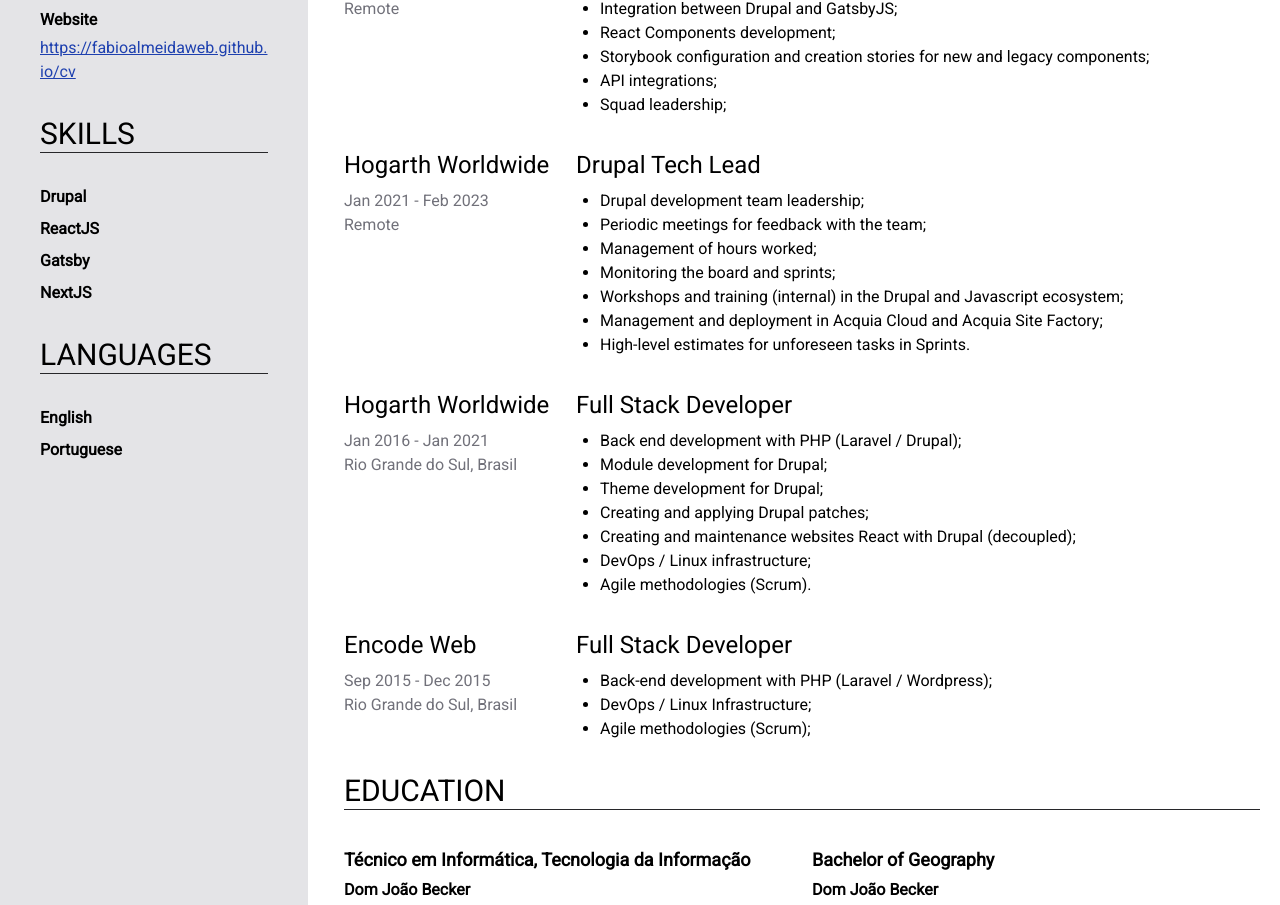
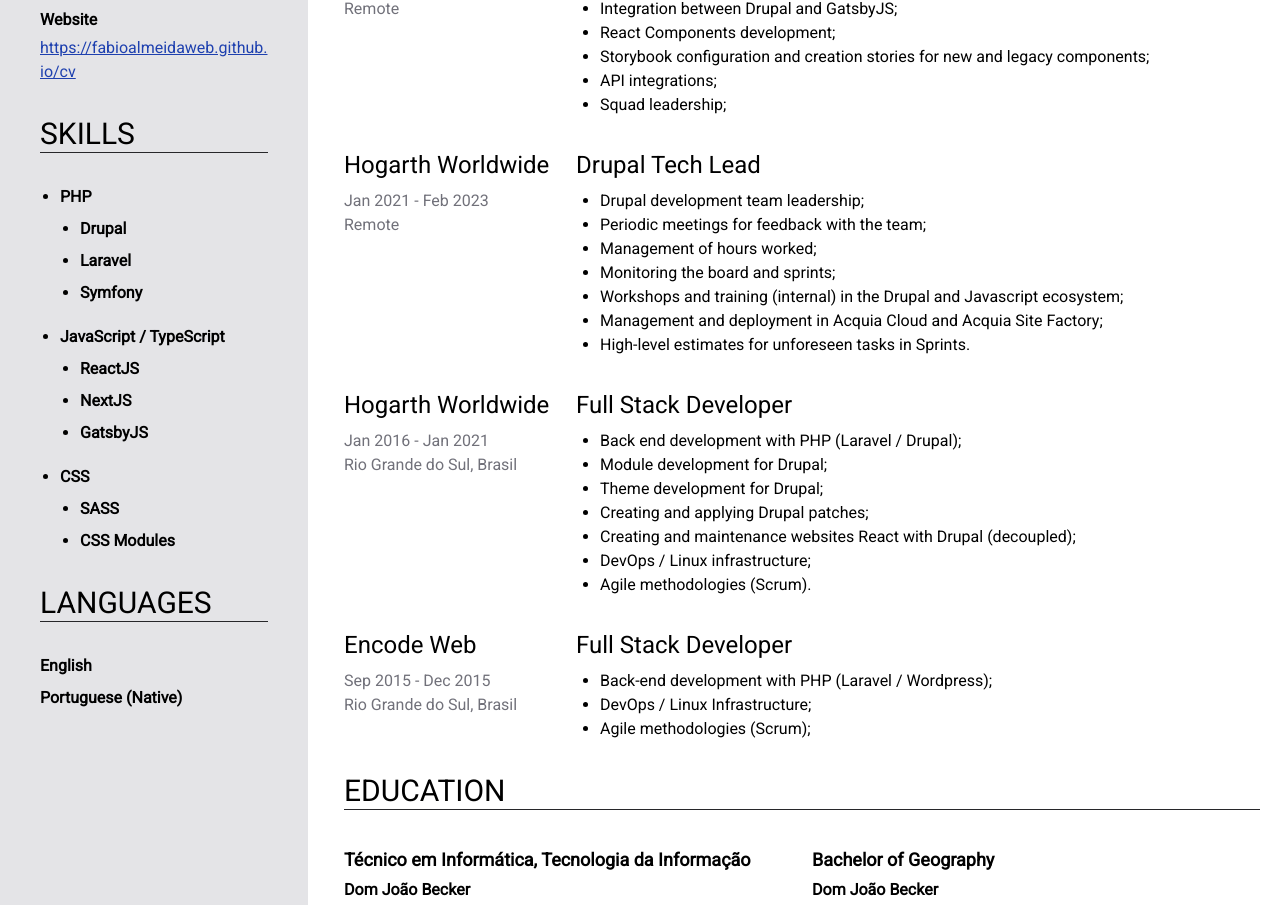
Before and after one commit to fabioalmeidaweb/cv, a Next.js app: page / in a window 1280 px wide. Shown: the part 693-1598 px from the top of the page. Built offline with nearby package versions, Linux system fonts and the light colour scheme.

Commit message:
task: add skills and fix types

```diff
--- a/data/cv/english.yaml
+++ b/data/cv/english.yaml
@@ -28,22 +28,27 @@
 skills:
   label: Skills
   values:
-    - label: Drupal
-      value: 5
-    - label: ReactJS
-      value: 5
-    - label: Gatsby
-      value: 3
-    - label: NextJS
-      value: 3
+    - label: PHP
+      values:
+      - label: Drupal
+      - label: Laravel
+      - label: Symfony
+    - label: JavaScript / TypeScript
+      values:
+      - label: ReactJS
+      - label: NextJS
+      - label: GatsbyJS
+    - label: CSS
+      values:
+      - label: SASS
+      - label: CSS Modules
+
 
 languages:
   label: Languages
   values:
     - label: English
-      value: 4
-    - label: Portuguese
-      value: 5
+    - label: Portuguese (Native)
 
 experience:
   label: Work Experience
--- a/src/components/Skills/index.tsx
+++ b/src/components/Skills/index.tsx
@@ -1,16 +1,25 @@
-import { CVProps } from "@/types";
+import { SkillsType } from "@/types";
 type SkillsProps = {
-  skills: CVProps["skills"];
+  skills: SkillsType;
 };
 export default function Skills({ skills }: SkillsProps) {
   return (
     <>
       <h2 className="my-8 text-3xl uppercase border-b border-zinc-800">{skills.label}</h2>
-      {skills.values.map((skill, index) => (
-        <p className="my-2 font-semibold" key={index}>
-          {skill.label}
-        </p>
-      ))}
+      <ul className="list-disc ml-5">
+        {skills.values.map((skill, index) => (
+          <li className="my-5 font-semibold" key={index}>
+            {skill.label}
+            <ul className="list-disc ml-5">
+              {skill.values.map((subSkill, index) => (
+                <li className="my-2" key={index}>
+                  {subSkill.label}
+                </li>
+              ))}
+            </ul>
+          </li>
+        ))}
+      </ul>
     </>
   );
 }
--- a/src/types.ts
+++ b/src/types.ts
@@ -9,13 +9,23 @@
   location: string;
 };
 
+export type SkillsType = {
+  label: string;
+  values: {
+    label: string;
+    values: {
+      label: string;
+    }[];
+  }[];
+};
+
 export type CVProps = {
   name: string;
   position: string;
   contacts: { label: string; type: string; value: string }[];
   about: { label: string; values: string[] };
-  skills: { label: string; values: { label: string; value: number }[] };
-  languages: { label: string; values: { label: string; value: number }[] };
+  skills: SkillsType;
+  languages: { label: string; values: { label: string; }[] };
   experience: {
     label: string;
     values: {
```
